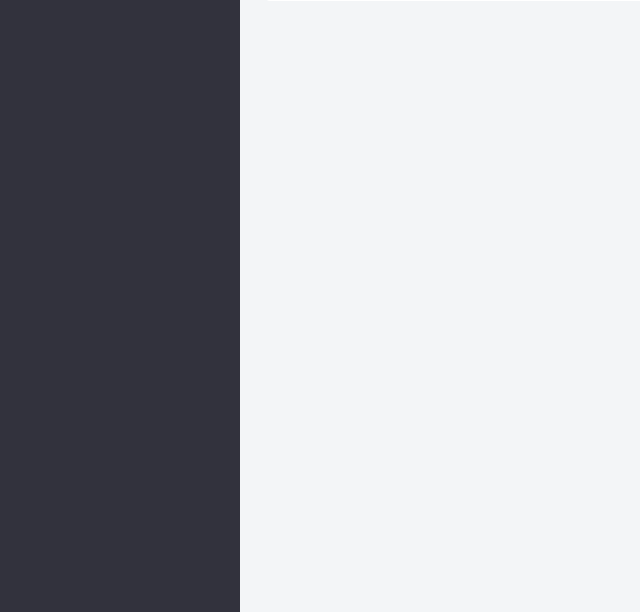
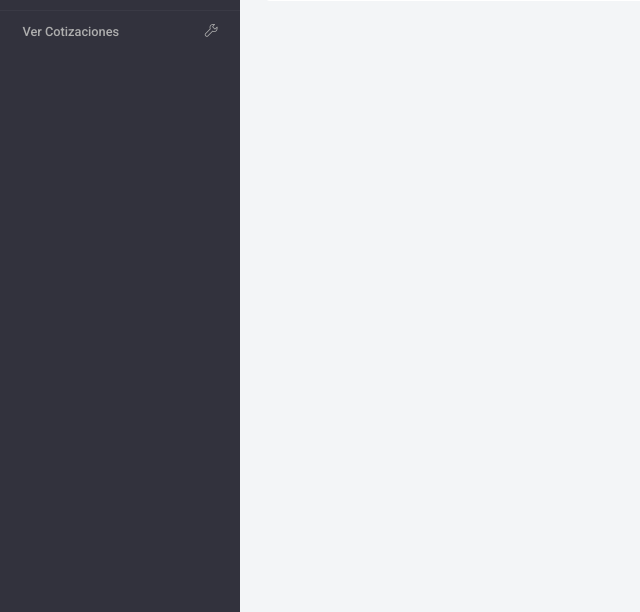
Before and after one commit to nachotp/ISW-zafitas, a Django app: page /dtc/1/ in a window 1280 px wide. Shown: the part 245-857 px from the top of the page, without its empty margins (0-640 px from the left). Run offline with Django 3.2, Linux system fonts and the light colour scheme; data that the repository does not hold is empty; some libraries are stand-ins or nearby versions.

Commit message:
Sidebar Cotizaciones

```diff
--- a/webapp/templates/base.html
+++ b/webapp/templates/base.html
@@ -111,6 +111,12 @@
                 <i class="icon-wrench menu-icon"></i>
               </a>
             </li>
+              <li class="nav-item">
+              <a class="nav-link" href="{% url "verCotizacion" %}">
+                <span class="menu-title">Ver Cotizaciones</span>
+                <i class="icon-wrench menu-icon"></i>
+              </a>
+            </li>
           </ul>
         </nav>
         <!-- partial -->
```
